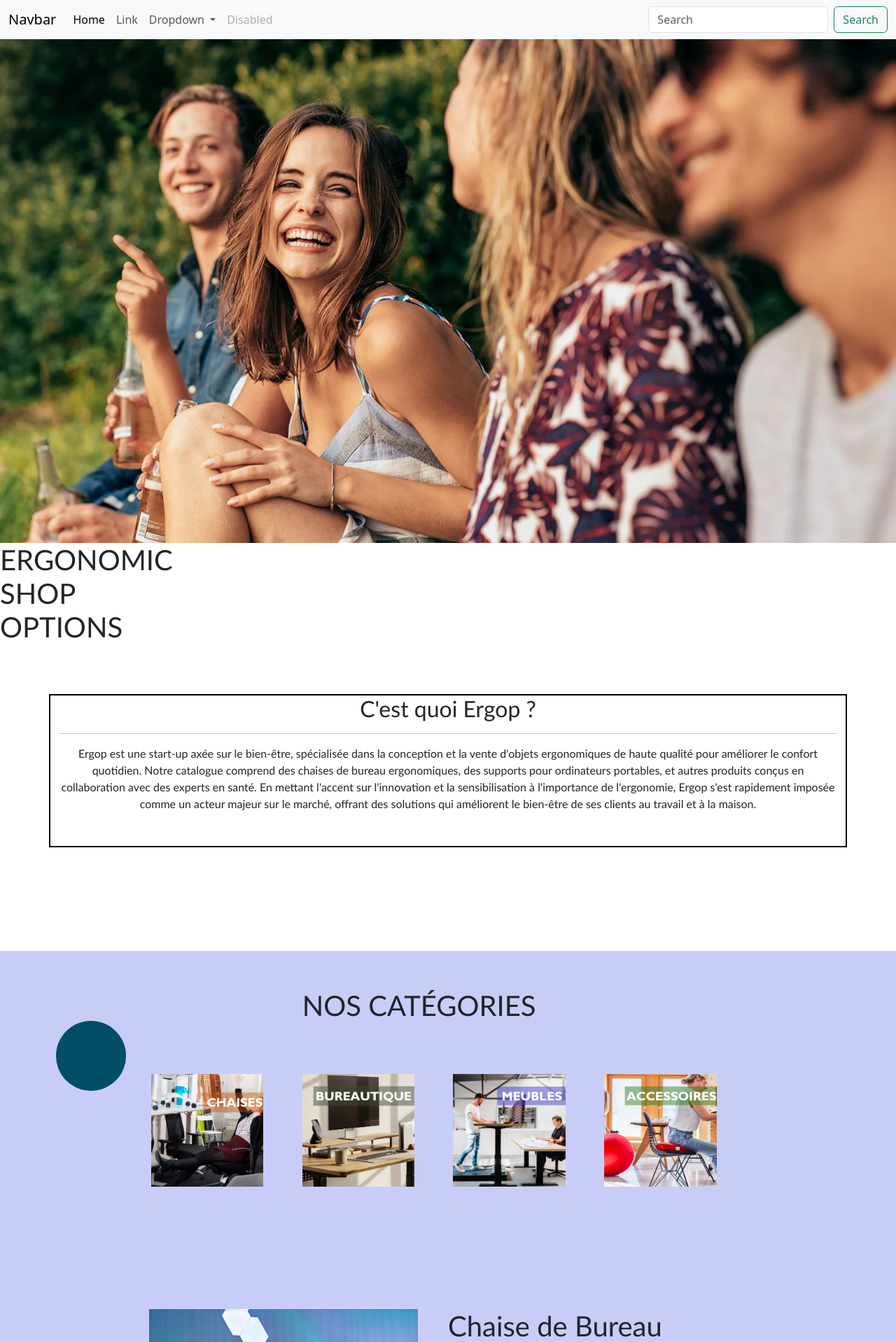
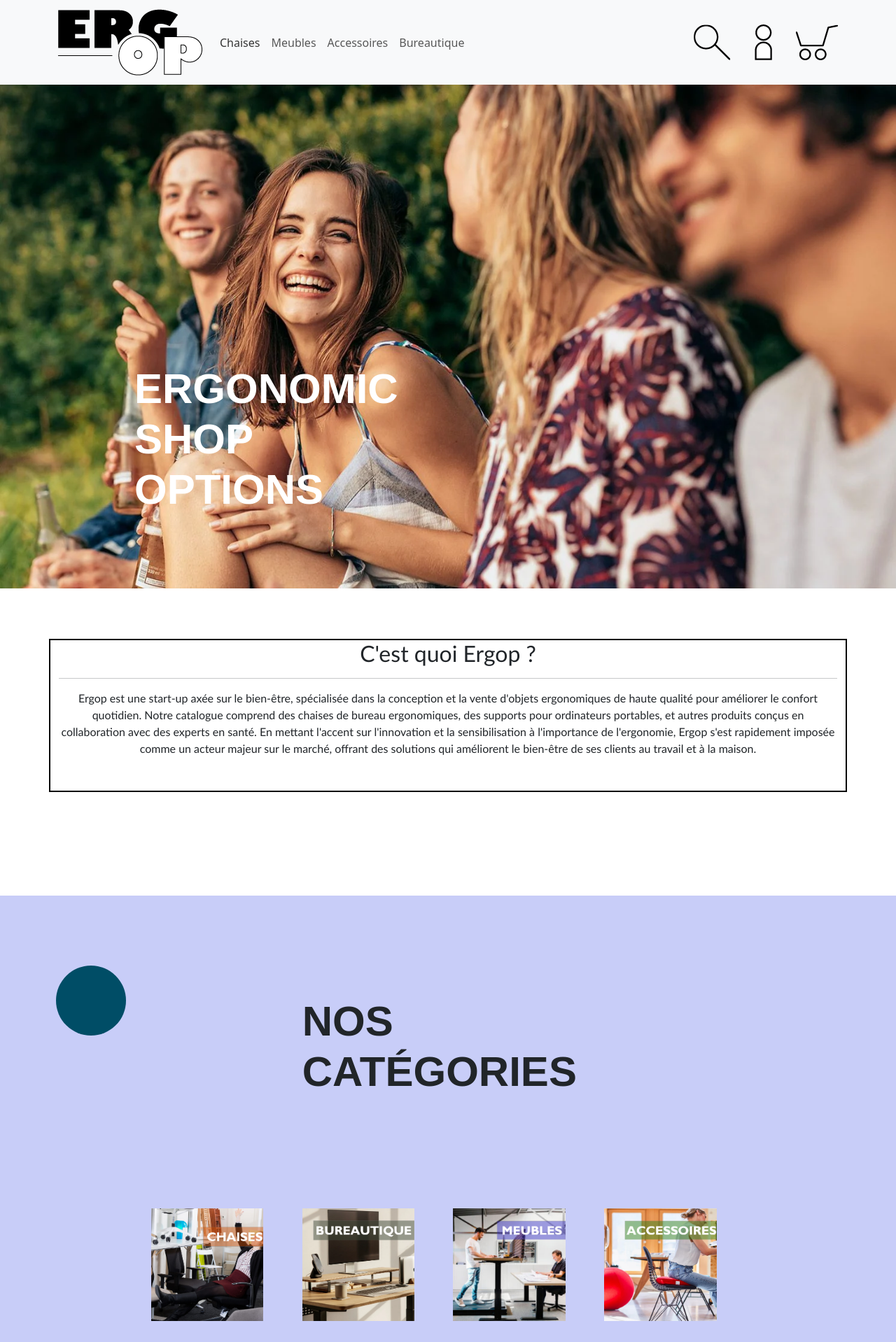
Before and after one commit to Haissan2842/Ergop-Code, a PHP site: page / in a window 1280 px wide. Shown: the top 1918 px of the page at 70% size. Run offline with PHP 8.4, Linux system fonts and the light colour scheme.

Commit message:
Le topmenu motherfocker (il a la classe)

```diff
--- a/css/style.css
+++ b/css/style.css
@@ -6,19 +6,21 @@ body, h1, h2, h3, p, ul, li {
 }
 
 h1 {
-    font-family: "Gill Sans MT"
-}
+   font-size: 60px;
+   font-family: "Gill Sans Ultra Bold", sans-serif;
+  font-weight: bold;
+  }
 
 h2 {
-    font-family: "Gill Sans MT"
+    font-family: "Gill Sans MT";
 }
 
 h3 {
-    font-family: "Gill Sans MT"
+    font-family: "Gill Sans MT";
 }
 
 p {
-    font-family: "Gill Sans MT"
+    font-family: "Gill Sans MT";
 }
 
 footer {
@@ -37,11 +39,11 @@ footer {
 .border {
 }
 
-.img
-
-.textoverlay1 {
+.slogan {
   position: absolute;
-  left: 20%;
+  color: white;
+  left: 15%;
+  top: 65%;
 }
 
 /* ID */
@@ -178,6 +180,42 @@ footer {
 .lien { grid-area: lien; }
 
 
+/* Animations */
+
+/* Soulignement */
+
+.soulignement {
+  text-decoration: none;
+  position: relative;
+  color: #333; /* Couleur du texte par défaut */
+}
+
+.soulignement::before {
+  content: "";
+  position: absolute;
+  width: 0%;
+  height: 2px; /* Épaisseur du soulignement */
+  bottom: 0;
+  left: 0;
+  background-color: black; /* Couleur du soulignement au survol */
+  transition: width 0.3s ease; /* Durée de l'animation et fonction de transition */
+}
+
+.soulignement:hover::before {
+  width: 100%;
+}
+
+/* bump */
+
+.bump {
+  transition: transform 0.3s ease; /* Durée de l'animation et fonction de transition */
+}
+
+.bump:hover {
+  transform: translateY(-5px); /* Déplacement vers le haut au survol */
+}
+
+
 
 /* Pour s'amuser*/
 
--- a/index.html
+++ b/index.html
@@ -7,39 +7,32 @@
     <link rel="stylesheet" href="css/style.css">
     <title>Ergop - Page d'Accueil</title>
 
-    <nav class="navbar navbar-expand-lg bg-body-tertiary">
-        <div class="container-fluid">
-          <a class="navbar-brand" href="#">Navbar</a>
+    <nav class="navbar navbar-expand-lg bg-body-tertiary sticky-top">
+        <div class="container-fluid container" >
+          <a class="navbar-brand" href="#"> <img src="Images/ERGOP - logo pc.png"> </a>
           <button class="navbar-toggler" type="button" data-bs-toggle="collapse" data-bs-target="#navbarSupportedContent" aria-controls="navbarSupportedContent" aria-expanded="false" aria-label="Toggle navigation">
             <span class="navbar-toggler-icon"></span>
           </button>
           <div class="collapse navbar-collapse" id="navbarSupportedContent">
             <ul class="navbar-nav me-auto mb-2 mb-lg-0">
               <li class="nav-item">
-                <a class="nav-link active" aria-current="page" href="#">Home</a>
+                <a class="nav-link soulignement" href="#">Chaises</a>
               </li>
-              <li class="nav-item">
-                <a class="nav-link" href="#">Link</a>
+              <li class="nav-item soulignement">
+                <a class="nav-link" href="#">Meubles</a>
               </li>
-              <li class="nav-item dropdown">
-                <a class="nav-link dropdown-toggle" href="#" role="button" data-bs-toggle="dropdown" aria-expanded="false">
-                  Dropdown
-                </a>
-                <ul class="dropdown-menu">
-                  <li><a class="dropdown-item" href="#">Action</a></li>
-                  <li><a class="dropdown-item" href="#">Another action</a></li>
-                  <li><hr class="dropdown-divider"></li>
-                  <li><a class="dropdown-item" href="#">Something else here</a></li>
-                </ul>
+              <li class="nav-item soulignement">
+                <a class="nav-link" href="#">Accessoires</a>
               </li>
-              <li class="nav-item">
-                <a class="nav-link disabled" aria-disabled="true">Disabled</a>
+              <li class="nav-item soulignement">
+                <a class="nav-link" href="#">Bureautique</a>
               </li>
             </ul>
-            <form class="d-flex" role="search">
-              <input class="form-control me-2" type="search" placeholder="Search" aria-label="Search">
-              <button class="btn btn-outline-success" type="submit">Search</button>
-            </form>
+            <img src="Images/Icone search.png" class="bump">
+            <h1>&nbsp;&nbsp;</h1>
+            <img src="Images/Icone compte.png" class="bump">
+            <h1>&nbsp;&nbsp;</h1>
+            <img src="Images/Icone panier.png" class="bump">
           </div>
         </div>
       </nav>
@@ -48,7 +41,9 @@
 <body>
     <section id="section1">
         <img src="Images/happy friends.png" class="imagedebut">
-        <h1 class="text">ERGONOMIC<br>SHOP<br>OPTIONS</h1>
+          <div class="slogan">
+             <h1>ERGONOMIC<br>SHOP<br>OPTIONS</h1>
+          </div>
     </section>
     <section id="section2">
       <br>
@@ -129,5 +124,6 @@
         <div class="circle"></div>
       </div>
     </footer>
+    <script src="https://cdn.jsdelivr.net/npm/bootstrap@5.3.2/dist/js/bootstrap.min.js" integrity="sha384-BBtl+eGJRgqQAUMxJ7pMwbEyER4l1g+O15P+16Ep7Q9Q+zqX6gSbd85u4mG4QzX+" crossorigin="anonymous"></script>
 </body>
 </html>
```
Also changed, not shown: Images/ERGOP - logo pc.png (added), Images/Icone compte.png (added), Images/Icone panier.png (added), Images/Icone search.png (added).
